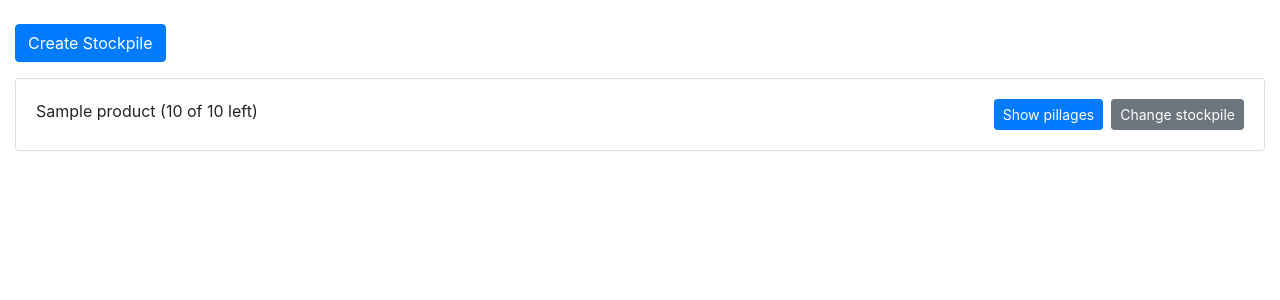
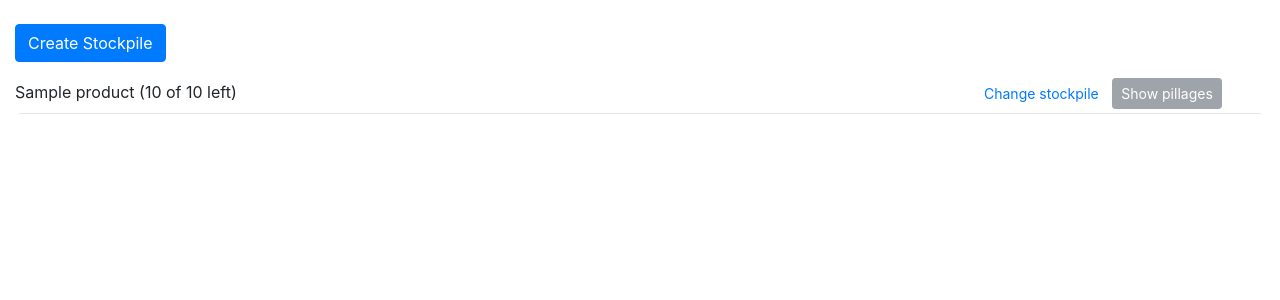
Before and after one commit to c3loc/squirrel, a Django app: page /orders/stockpiles in a window 1280 px wide. Shown: the part 56-356 px from the top of the page. Run offline with Django 3.2, Linux system fonts and the light colour scheme; a user stored in the database is signed in; tables that the repository leaves empty hold one stand-in row (values such as "Sample post"); parts of the project's set-up code (start-up, migrations or seed data) failed here and were passed over; some libraries are stand-ins or nearby versions.

Commit message:
feat: improve stockpile frontend

```diff
--- a/src/squirrel/orders/templates/stockpiles.html
+++ b/src/squirrel/orders/templates/stockpiles.html
@@ -2,39 +2,36 @@
 {% block content %}
 <a href="{% url 'orders:create_stockpile' %}" role="button" class="btn btn-primary mt-3 mb-3">Create Stockpile</a>
 {% for stockpile in stockpiles %}
-<div class="card mb-1">
-  <div class="card-body">
-    {{ stockpile.product }} ({{ stockpile.stock }} of {{ stockpile.amount }} left)
-    <a href="{% url 'orders:change_stockpile' stockpile.id %}" class="btn btn-sm btn-secondary float-right">Change stockpile</a>
-    <button class="btn btn-sm btn-primary collapsed float-right mr-2" data-toggle="collapse" data-target="#stockpile-{{ stockpile.id }}-pillages" aria-expanded="false" aria-controls="stockpile-{{ stockpile.id }}-pillages">
-      <span class="if-collapsed">Show pillages</span>
-      <span class="if-not-collapsed">Hide pillages</span>
-    </button>
-    <div id="stockpile-{{ stockpile.id }}-pillages" class="collapse">
-      <table class="table table-striped">
-        <thead>
-          <tr>
-            <th scope="col">Amount</th>
-            <th scope="col">Order</th>
-            {% if perms.orders.change_pillage %}
-            <th scope="col">&nbsp;</th>
-            {% endif %}
-          </tr>
-        </thead>
-        <tbody>
-          {% for pillage in stockpile.pillage_set.all %}
-          <tr>
-            <td>{{ pillage.amount }}</td>
-            <td>{{ pillage.order }}</td>
-            {% if perms.orders.change_pillage %}
-            <td><a href="{% url 'orders:change_pillage' pillage.id %}" class="btn btn-primary">Edit</a></td>
-            {% endif %}
-          </tr>
-          {% endfor %}
-        </tbody>
-      </table>
-    </div>
+<div class="row">
+  <div class="col-9">
+    <span class="align-middle">{{ stockpile.product }} ({{ stockpile.stock }} of {{ stockpile.amount }} left)</span>
+  </div>
+  <div class="col-3">
+  <a href="{% url 'orders:change_stockpile' stockpile.id %}" class="btn btn-sm btn-link">Change stockpile</a>
+
+  <button class="btn btn-sm {% if stockpile.stock == stockpile.amount %}btn-secondary{% else %}btn-primary{% endif %} collapsed mr-2" data-toggle="collapse" data-target="#stockpile-{{ stockpile.id }}-pillages" aria-expanded="false" aria-controls="stockpile-{{ stockpile.id }}-pillages"{% if stockpile.stock == stockpile.amount %}disabled{% endif %}>
+    <span class="if-collapsed">Show pillages</span>
+    <span class="if-not-collapsed">Hide pillages</span>
+  </button>
   </div>
 </div>
+{% if stockpile.stock != stockpile.amount %}
+<div id="stockpile-{{ stockpile.id }}-pillages" class="row collapse">
+  <div class="col-12">
+    {% for pillage in stockpile.pillage_set.all %}
+    <div class="row ml-2 mt-1">
+      <div class="col-6">
+        <span class="align-middle">{{ pillage.amount }} for <strong>{{ pillage.order.team }}</strong>, ordered on {{ pillage.order.created_at.date }} by {{ pillage.order.created_by }}</span>
+      </div>
+      <div class="col-6">
+        <a href="{% url 'orders:change_order' pillage.order.id %}" class="btn btn-sm btn-link">Change order</a>
+        <a href="{% url 'orders:change_pillage' pillage.id %}" class="btn btn-sm btn-link">Change pillage</a>
+      </div>
+    </div>
+    {% endfor %}
+  </div>
+</div>
+{% endif %}
+<hr class="m-1">
 {% endfor %}
 {% endblock %}
```
